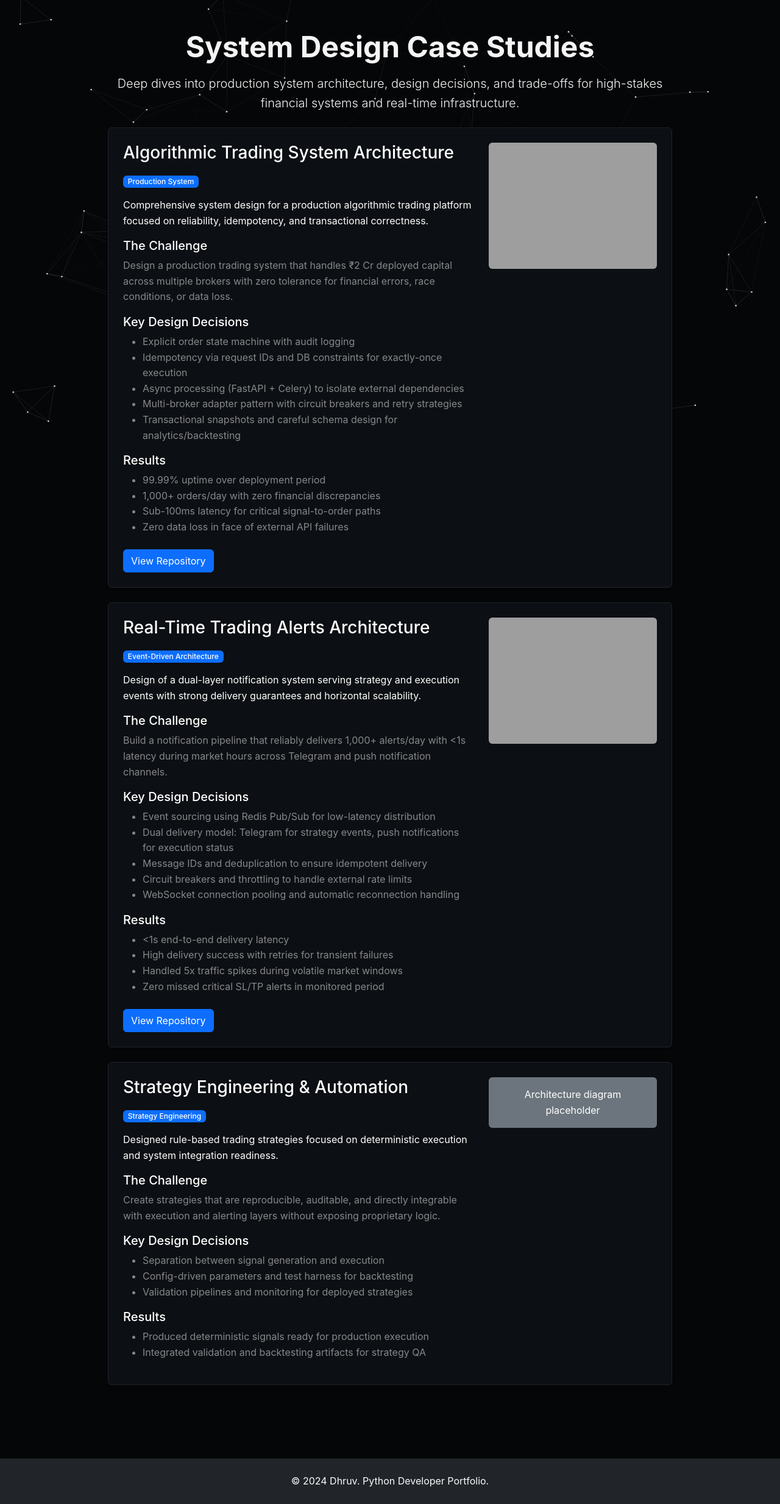
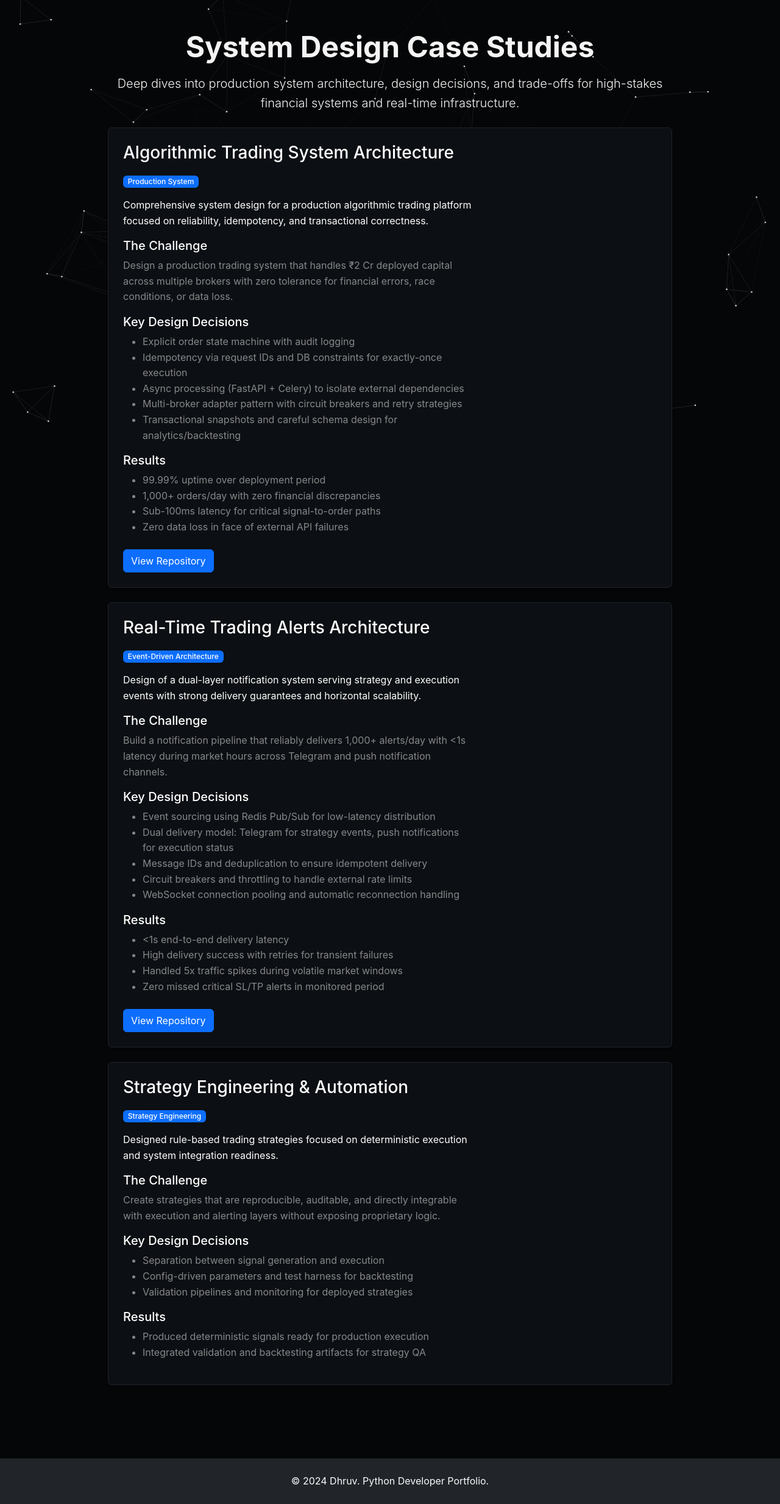
Before and after one commit to 22f3002319/Dhruv_Portfolio, a FastAPI app: page /case-studies in a window 1280 px wide. Shown: the part 59-2526 px from the top of the page at 61% size. Run offline with FastAPI, Linux system fonts and the light colour scheme; grey boxes are pictures that could not be loaded.

Commit message:
Refactor case_studies.html template structure

```diff
--- a/app/templates/case_studies.html
+++ b/app/templates/case_studies.html
@@ -56,13 +56,7 @@
                                 {% endif %}
                             </div>
 
-                            <div class="col-md-4 d-none d-md-block">
-                                {% if case_study.image %}
-                                <img src="{{ case_study.image }}" alt="{{ case_study.title }} diagram" class="img-fluid rounded">
-                                {% else %}
-                                <div class="p-3 bg-secondary rounded text-white text-center">Architecture diagram placeholder</div>
-                                {% endif %}
-                            </div>
+
                         </div>
                     </div>
                 </div>
```
